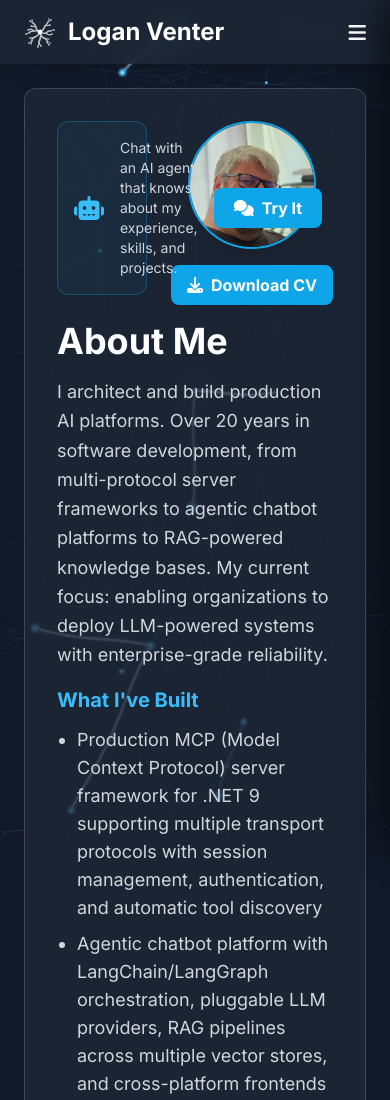
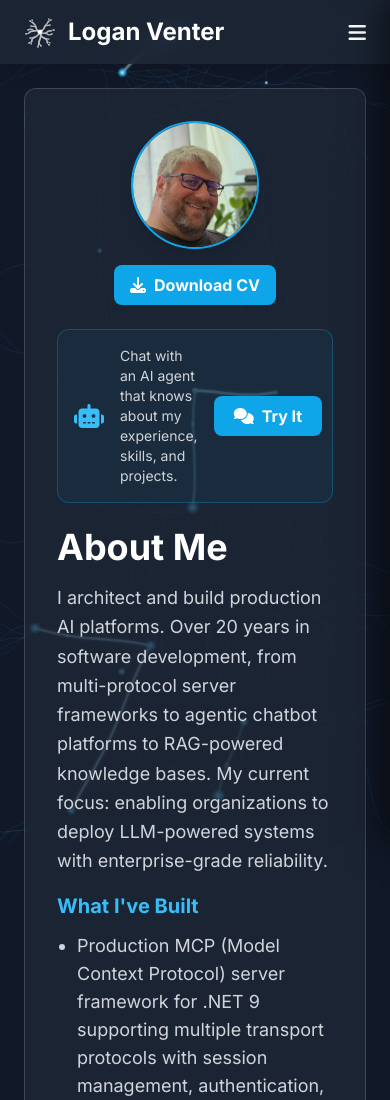
Before and after one commit to loganventer/loganventerprofile, a website: page index.html in a window 390 px wide. Shown: the top 1100 px of the page. Drawn offline with nearby package versions, Linux system fonts and the light colour scheme; a script that the page names is missing.

Commit message:
Fix mobile hero layout: prevent profile image overlapping CTA card
On narrow screens the floated profile image overlapped the AI chat CTA
card. Disable float on <768px so the hero section stacks vertically.
Bump SW cache to v1.6.1.

```diff
--- a/css/style.css
+++ b/css/style.css
@@ -415,6 +415,16 @@ html {
     content: "";
     display: table;
     clear: both;
+}
+
+/* Mobile hero layout: stack profile image above content instead of floating */
+@media (max-width: 767px) {
+    #about .flow-root > .float-right {
+        float: none;
+        margin-left: auto;
+        margin-right: auto;
+        margin-bottom: 1.5rem;
+    }
 }
 
 /* Featured Project Cards */
--- a/sw.js
+++ b/sw.js
@@ -1,5 +1,5 @@
 // Service Worker for Logan Venter Portfolio
-const CACHE_NAME = 'logan-venter-portfolio-v1.6.0';
+const CACHE_NAME = 'logan-venter-portfolio-v1.6.1';
 const urlsToCache = [
     '/',
     '/index.html',
```
